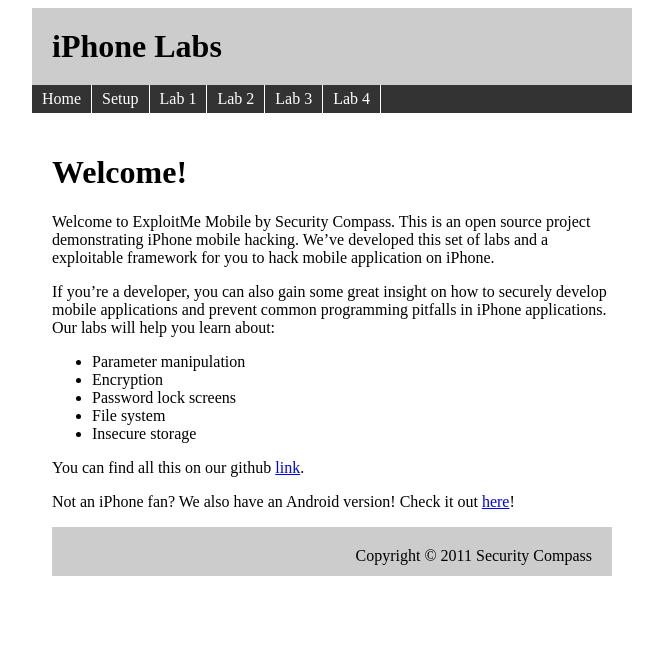
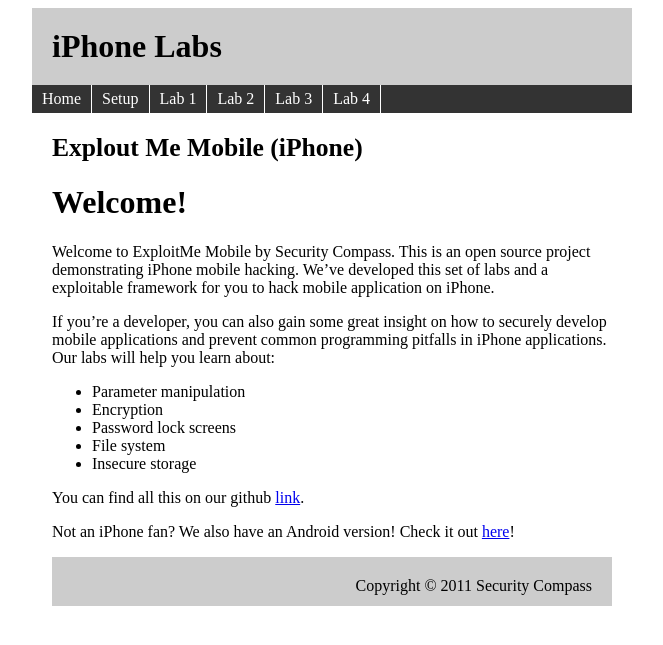
Before and after one commit to SecurityCompass/iPhoneLabs, a Jekyll site: the page built from index.markdown, in a window 1280 px wide. Shown: the top 645 px of the page, without its empty margins (308-971 px from the left). Built offline with Jekyll 4.4.1, drawn with Linux system fonts in a browser that asks for light colours.

Commit message:
moved <h2> title to template

```diff
--- a/_layouts/default.html
+++ b/_layouts/default.html
@@ -22,6 +22,7 @@
     </ul>
   </div>
   <div id="content">
+   <h2>{{ page.title }}</h2>
    {{ content }}
   <div id="footer">
     Copyright &copy; 2011 Security Compass
--- a/index.markdown
+++ b/index.markdown
@@ -1,6 +1,6 @@
 ---
 layout: default
-title: iPhone Labs
+title: Explout Me Mobile (iPhone)
 ---
 
 Welcome!
--- a/lab1.markdown
+++ b/lab1.markdown
@@ -2,8 +2,6 @@
 layout: default
 title: Lab 1 - Secure Connection
 ---
-
-## {{ page.title }}
 
 ### Lab
 
--- a/lab2.markdown
+++ b/lab2.markdown
@@ -2,8 +2,6 @@
 layout: default
 title: Lab 2 - Parameter manipulation
 ---
-
-## {{ page.title }}
 
 ### Lab
 
--- a/lab3.markdown
+++ b/lab3.markdown
@@ -2,8 +2,6 @@
 layout: default
 title: Lab 3 - Secure Logging
 ---
-
-## {{ page.title }}
 
 ### Lab
 
--- a/lab4.markdown
+++ b/lab4.markdown
@@ -2,8 +2,6 @@
 layout: default
 title: Lab 4 - Basic Encryption
 ---
-
-## {{ page.title }}
 
 ### Lab
 
```
